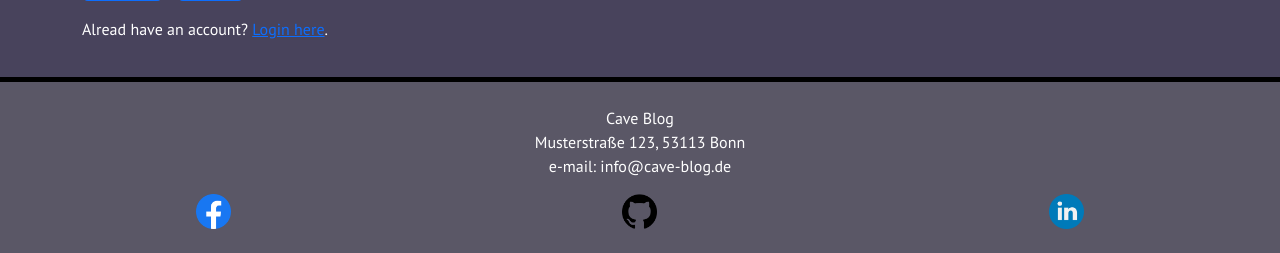
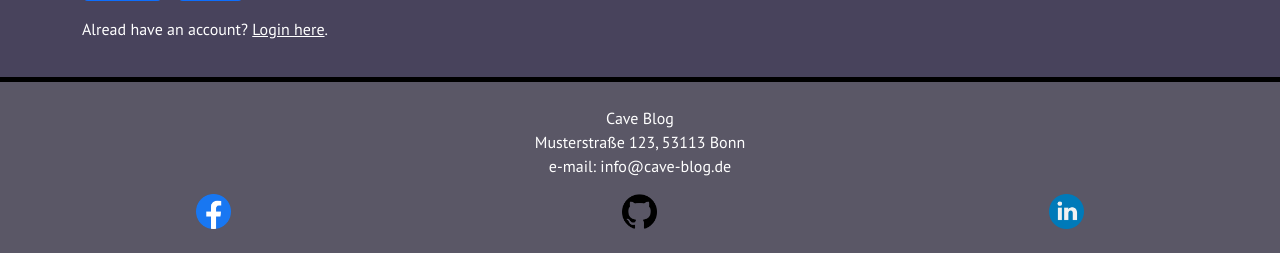
Before and after one commit to SureDeveloping/cave-blog, a Django app: page /accounts/register/ in a window 1280 px wide. Shown: the part 850-1103 px from the top of the page. Run offline with Django 4.2, Linux system fonts and the light colour scheme; some libraries are stand-ins or nearby versions.

Commit message:
Change link color

```diff
--- a/accounts/templates/registration/login.html
+++ b/accounts/templates/registration/login.html
@@ -29,6 +29,6 @@
             </form>
         </div>
 
-        <p class="mt-3">Don't have an account? <a href="{% url 'register' %}">Register here</a>.</p>
+        <p class="mt-3">Don't have an account? <a href="{% url 'register' %}" class="links">Register here</a>.</p>
 
         {% endblock %}
--- a/accounts/templates/registration/register.html
+++ b/accounts/templates/registration/register.html
@@ -61,6 +61,6 @@
 
             </form>
         </div>
-        <p class="mt-3">Alread have an account? <a href="{% url 'login' %}">Login here</a>.</p>
+        <p class="mt-3">Alread have an account? <a href="{% url 'login' %}" class="links">Login here</a>.</p>
 
         {% endblock %}
--- a/static/css/base.css
+++ b/static/css/base.css
@@ -73,6 +73,10 @@ main .btn {
     color: black;
 }
 
+a.links {
+    color: white;
+
+}
 
 /* Footer */
 footer {
@@ -106,5 +110,4 @@ footer p {
 
 .messages {
     color: white;
-
 }
```
